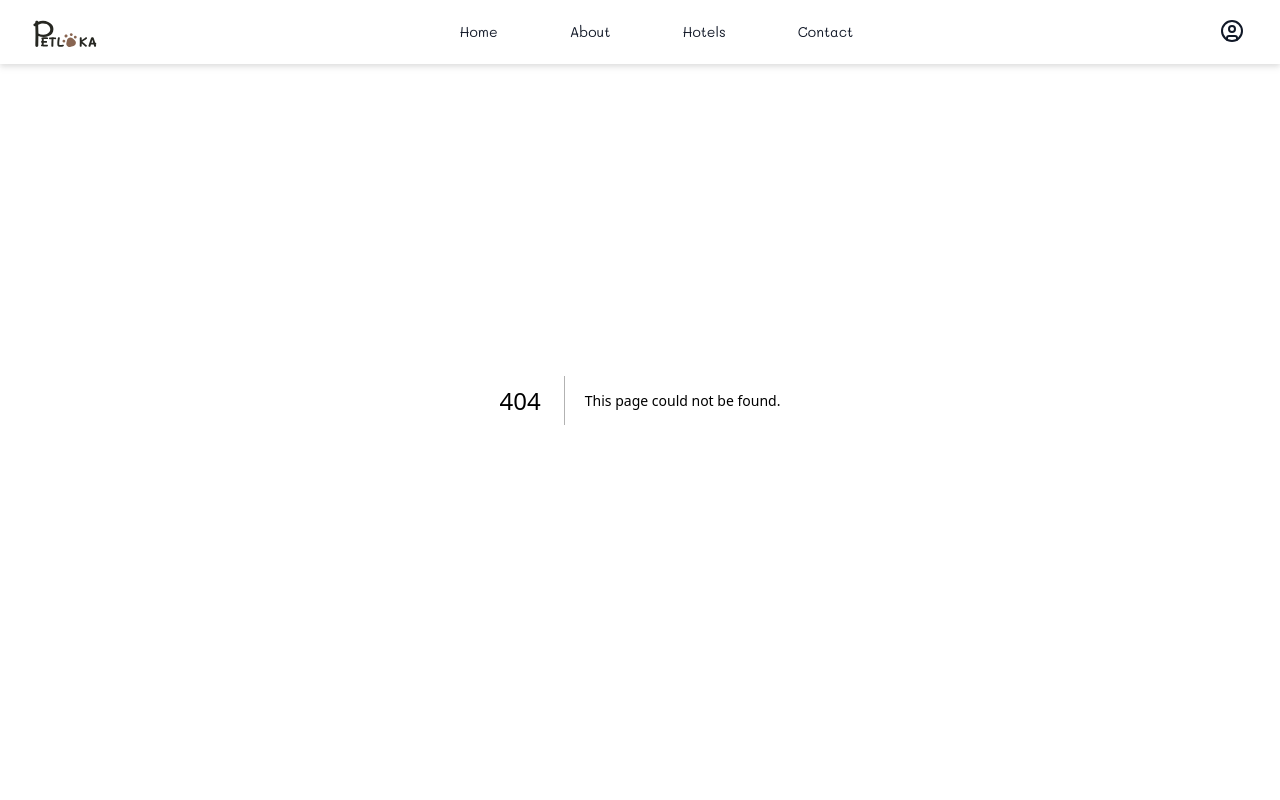
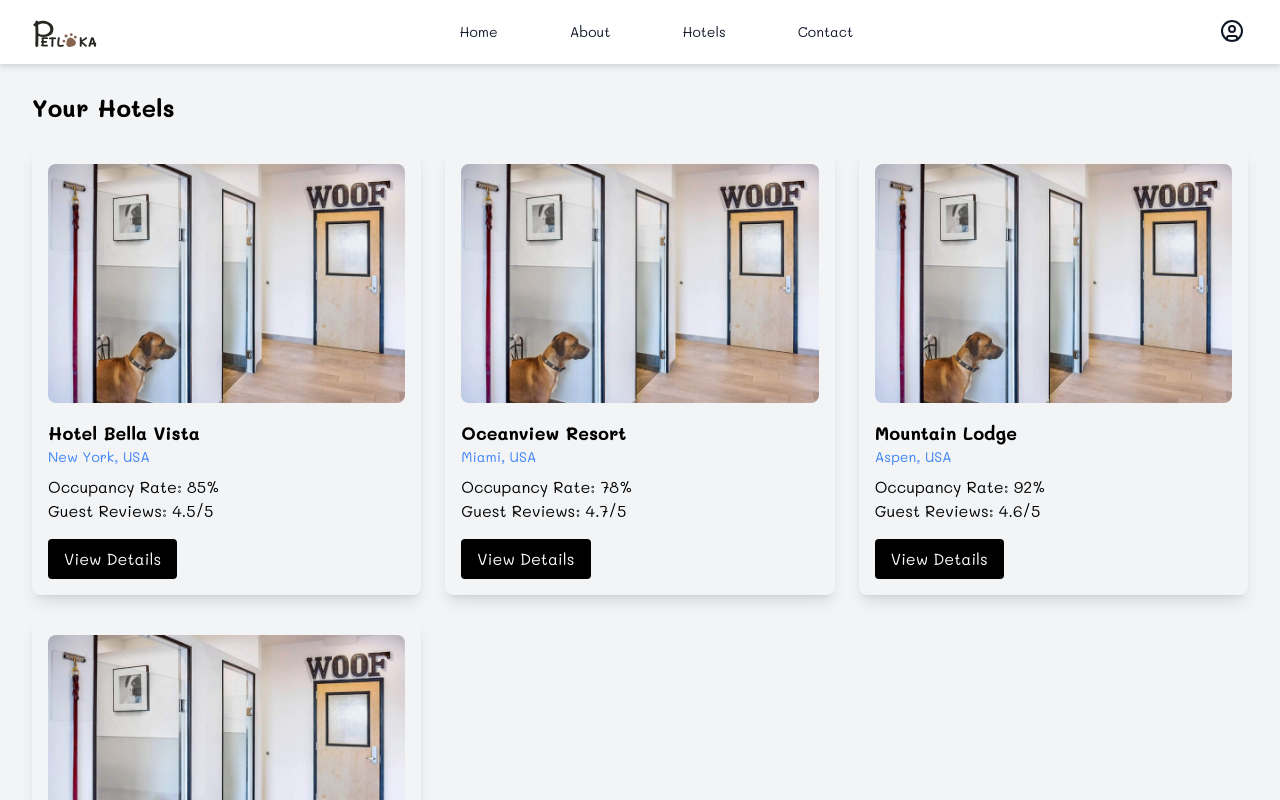
Before and after one commit to MyNNeiei/Petgoda_project_frontend, a Next.js app in the folder frontend/: page /mainHotel in a window 1280 px wide. Before the commit this address had no page. Shown: the top 800 px of the page. Built offline with nearby package versions, Linux system fonts and the light colour scheme; what @mui/material-nextjs would draw is missing.

Commit message:
mainHotel page jub

```diff
--- /dev/null
+++ b/frontend/src/app/mainHotel/page.jsx
@@ -0,0 +1,75 @@
+import Image from 'next/image';
+import Link from 'next/link';
+
+export default function AdminPage() {
+  return (
+    <div className="min-h-screen bg-gray-100">
+      <nav className="bg-gray-900 text-white p-4 flex justify-between items-center">
+        <div className="flex items-center gap-2">
+          <span className="text-xl font-bold">🐾 PetStay</span>
+        </div>
+        <div className="flex gap-4">
+          <Link href="/" className="hover:text-yellow-400">Home</Link>
+          <Link href="/dashboard" className="hover:text-yellow-400">Dashboard</Link>
+          <Link href="/booking-schedule" className="hover:text-yellow-400">Booking Schedule</Link>
+          <Link href="/settings" className="hover:text-yellow-400">Settings</Link>
+        </div>
+      </nav>
+
+      <div className="p-8">
+        <h1 className="text-2xl font-bold mb-6">Your Hotels</h1>
+        <div className="grid grid-cols-1 md:grid-cols-3 gap-6 justify-center">
+          {hotels.map((hotel, index) => (
+            <div key={index} className="bg-cream rounded-lg shadow-lg p-4">
+              <Image
+                src={hotel.image}
+                alt={hotel.name}
+                width={400}
+                height={300}
+                className="rounded-lg object-cover"
+              />
+              <h2 className="text-lg font-semibold mt-4">{hotel.name}</h2>
+              <p className="text-blue-500 text-sm">{hotel.location}</p>
+              <p className="mt-2">Occupancy Rate: {hotel.occupancy}%</p>
+              <p>Guest Reviews: {hotel.reviews}/5</p>
+              <button className="mt-4 bg-black text-white py-2 px-4 rounded hover:bg-gray-800">
+                View Details
+              </button>
+            </div>
+          ))}
+        </div>
+      </div>
+    </div>
+  );
+}
+
+const hotels = [
+  {
+    name: 'Hotel Bella Vista',
+    location: 'New York, USA',
+    image: '/pethotel1.jpg',
+    occupancy: 85,
+    reviews: 4.5,
+  },
+  {
+    name: 'Oceanview Resort',
+    location: 'Miami, USA',
+    image: '/pethotel1.jpg',
+    occupancy: 78,
+    reviews: 4.7,
+  },
+  {
+    name: 'Mountain Lodge',
+    location: 'Aspen, USA',
+    image: '/pethotel1.jpg',
+    occupancy: 92,
+    reviews: 4.6,
+  },
+  {
+    name: 'Mountain Lodge',
+    location: 'Aspen, USA',
+    image: '/pethotel1.jpg',
+    occupancy: 92,
+    reviews: 4.6,
+  },
+];
```
Also changed, not shown: frontend/src/app/mainHotel/styles.css (added, +59 -0 lines), frontend/public/pethotel1.jpg (added).
